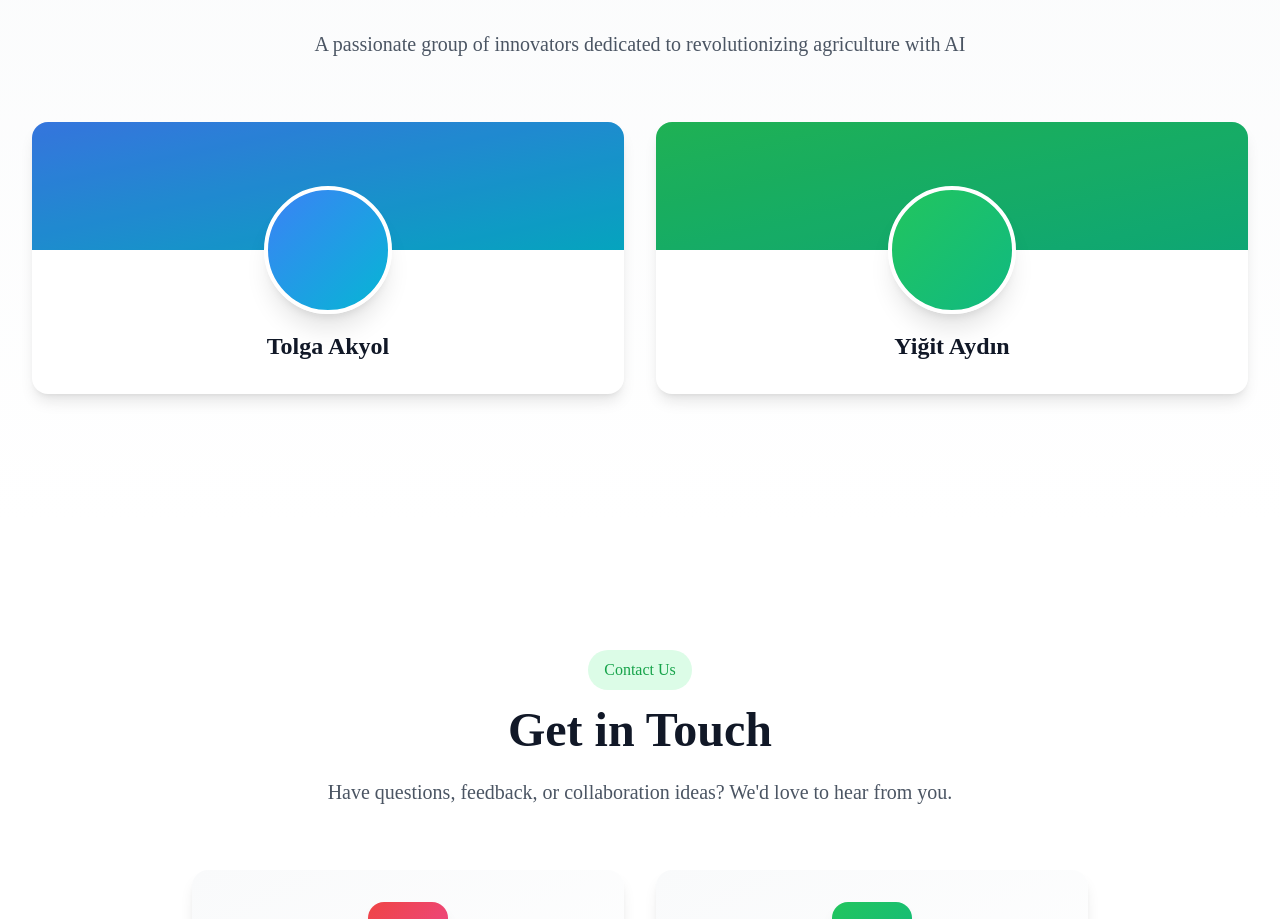
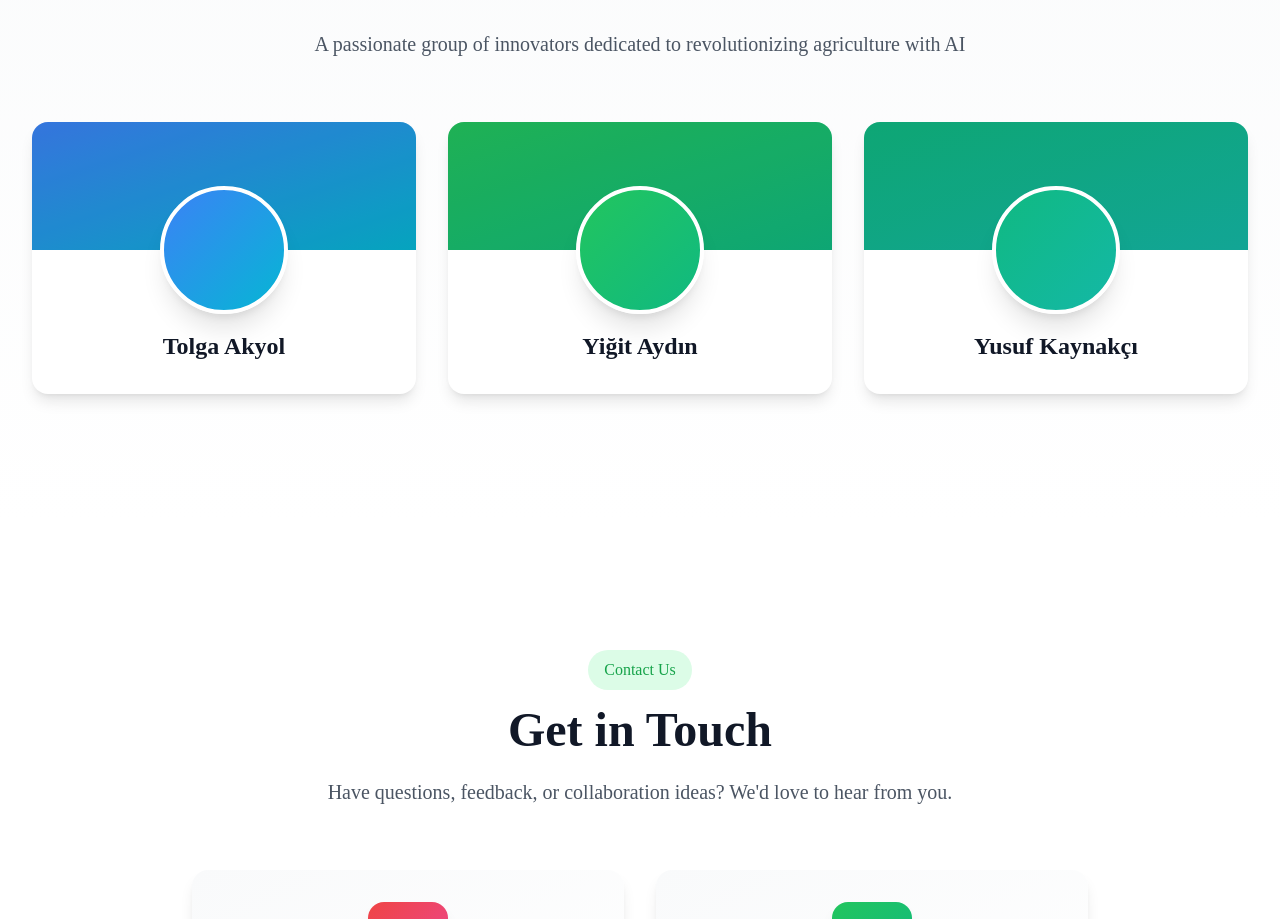
Before and after one commit to morethanyouth1nk/SmartLeeaf-Website, a Next.js app: page / in a window 1280 px wide. Shown: the part 3764-4683 px from the top of the page. Built offline with nearby package versions, Linux system fonts and the light colour scheme.

Commit message:
Add Yusuf Kaynakci to team section

```diff
--- a/app/components/Team.tsx
+++ b/app/components/Team.tsx
@@ -16,6 +16,10 @@
     {
       name: 'Yiğit Aydın',
       gradient: 'from-green-500 to-emerald-500',
+    },
+    {
+      name: 'Yusuf Kaynakçı',
+      gradient: 'from-emerald-500 to-teal-500',
     },
   ];
 
@@ -52,11 +56,10 @@
           </p>
         </motion.div>
 
-        {/* Team Grid */}
-        <div className="grid grid-cols-1 md:grid-cols-2 lg:grid-cols-2 gap-8">
+        <div className="grid grid-cols-1 md:grid-cols-3 gap-8">
           {team.map((member, index) => (
             <motion.div
-              key={index}
+              key={member.name}
               initial={{ opacity: 0, y: 50 }}
               animate={isInView ? { opacity: 1, y: 0 } : { opacity: 0, y: 50 }}
               transition={{ duration: 0.6, delay: index * 0.2 }}
@@ -64,12 +67,10 @@
               className="group"
             >
               <div className="relative h-full bg-white dark:bg-gray-800 rounded-2xl shadow-lg hover:shadow-2xl transition-all duration-300 overflow-hidden">
-                {/* Gradient Header */}
                 <div className={`h-32 bg-gradient-to-br ${member.gradient} relative`}>
                   <div className="absolute inset-0 bg-black/10" />
                 </div>
 
-                {/* Avatar */}
                 <div className="absolute top-16 left-1/2 transform -translate-x-1/2">
                   <motion.div
                     className={`w-32 h-32 bg-gradient-to-br ${member.gradient} rounded-full border-4 border-white dark:border-gray-800 shadow-xl`}
@@ -78,7 +79,6 @@
                   />
                 </div>
 
-                {/* Content */}
                 <div className="pt-20 pb-8 px-6 text-center">
                   <h3 className="text-2xl font-bold text-gray-900 dark:text-white">
                     {member.name}
```
Lines whose indentation alone changed are shown as unchanged.
